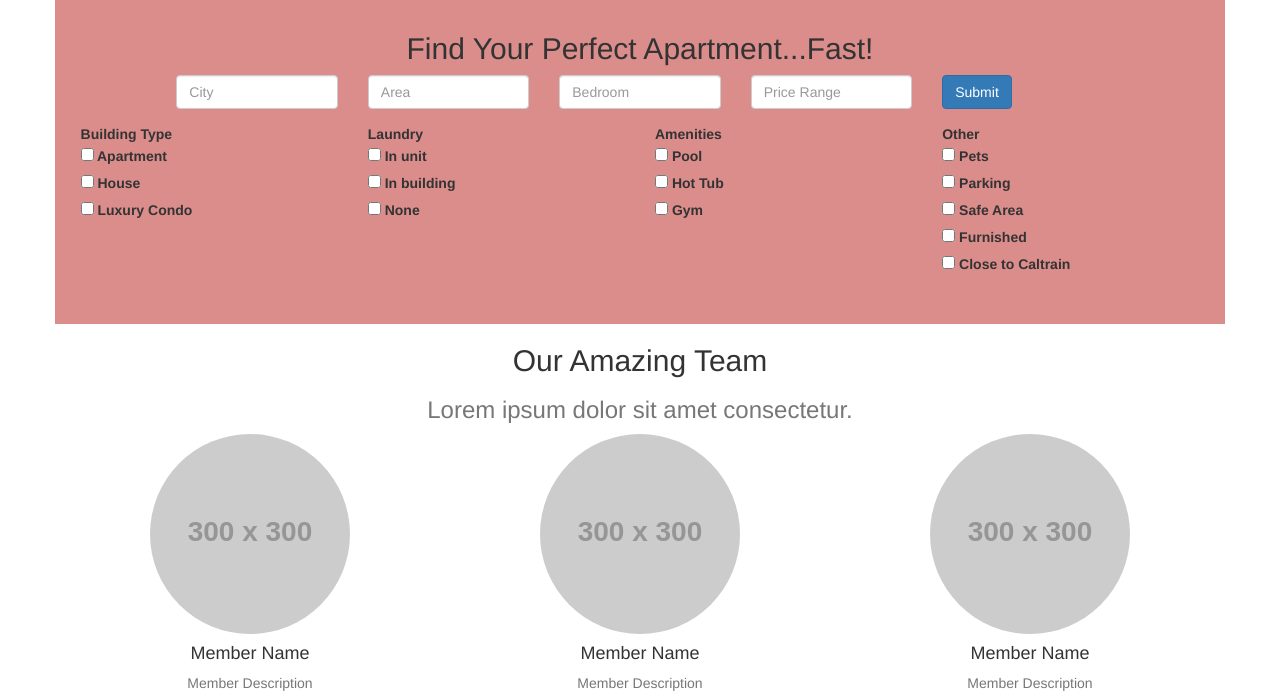
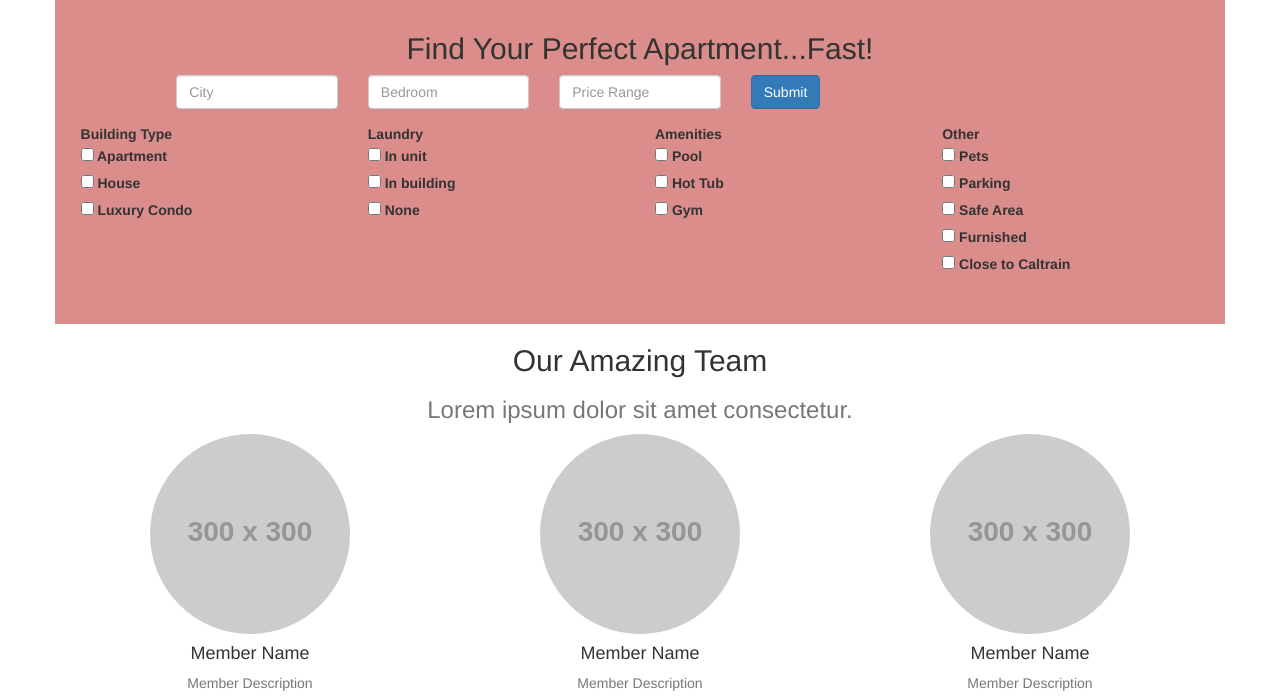
Before and after one commit to tiffw/aptzilla, a plain HTML site: page index.html in a window 1280 px wide. Shown: the part 104-800 px from the top of the page. Drawn offline with nearby package versions, Linux system fonts and the light colour scheme; placeholder pictures from the web are drawn by us.

Commit message:
refactoring to match input fields

```diff
--- a/index.html
+++ b/index.html
@@ -42,19 +42,19 @@
 			<div class="col-xs-1"></div>
 
 		    <div class="col-xs-2">
-		    	<input type="text" class="form-control" id="city" placeholder="City">
+		    	<input type="text" class="form-control city" placeholder="City">
+		  	</div>
+
+		 <!--  	<div class="col-xs-2">
+		    	<input type="text" class="form-control" id="area" placeholder="Area">
+		  	</div> -->
+
+		  	<div class="col-xs-2">
+		    	<input type="text" class="form-control bedroom" placeholder="Bedroom">
 		  	</div>
 
 		  	<div class="col-xs-2">
-		    	<input type="text" class="form-control" id="area" placeholder="Area">
-		  	</div>
-
-		  	<div class="col-xs-2">
-		    	<input type="text" class="form-control" id="bedroom" placeholder="Bedroom">
-		  	</div>
-
-		  	<div class="col-xs-2">
-		    	<input type="text" class="form-control" id="priceRange" placeholder="Price Range">
+		    	<input type="text" class="form-control price" placeholder="Price Range">
 		  	</div>
 
 			<div class="col-xs-3">
```
